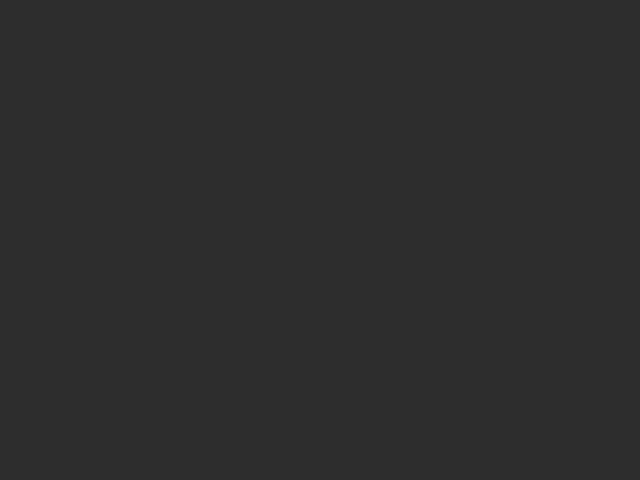
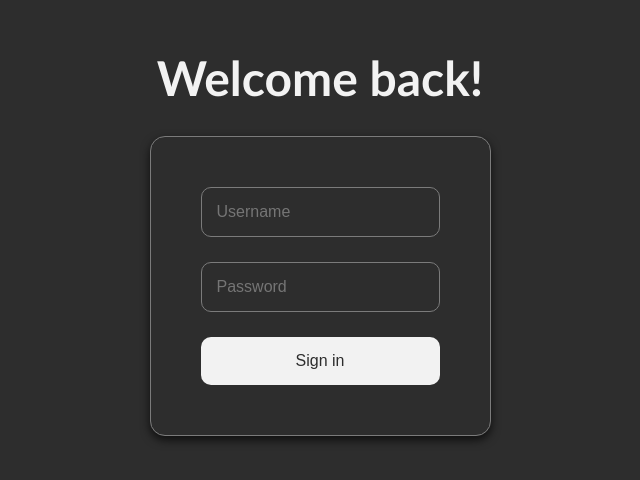
Before and after one commit to wiktorlewandowski9/db-search-assistant, a React (Create React App) app in the folder react-frontend/: page /login in a window 1280 px wide. Before the commit this address had no page. Shown: the part 174-654 px from the top of the page, without its empty margins (320-960 px from the left). Built offline with nearby package versions, Linux system fonts and the light colour scheme.

Commit message:
Implemented frontend JWT authentication

```diff
--- a/react-frontend/src/App.js
+++ b/react-frontend/src/App.js
@@ -1,29 +1,18 @@
 import React from 'react';
 import { BrowserRouter as Router, Routes, Route } from 'react-router-dom';
-import ChatBot from './ChatBot';
-import Header from './Header';
-import Info from './Info';
-import Login from './Login';
-import ProtectedRoute from './ProtectedRoute';
+import Home from './Sites/Home';
+import Login from './Sites/Login';
+import ProtectedRoute from './Utils/ProtectedRoute';
 import './styles.css';
 
 function App() {
     return (
         <Router>
             <Routes>
-        <Route path="/" element={<Login />} />
-        <Route
-          path="/app"
-          element={
-            <ProtectedRoute>
-              <div className="App">
-                <Header />
-                <Info />
-                <ChatBot />
-              </div>
-            </ProtectedRoute>
-          }
-        />
+                <Route path="/login" element={<Login />} />
+                <Route element={<ProtectedRoute />}>
+                    <Route path="/" element={<Home />} />
+                </Route>
             </Routes>
         </Router>
     );
--- /dev/null
+++ b/react-frontend/src/Components/Header.js
@@ -0,0 +1,39 @@
+import React from 'react';
+import '../styles.css';
+import logo from "../Images/logo.svg";
+import { useNavigate } from 'react-router-dom';
+
+const Header = () => {
+  const navigate = useNavigate();
+  const username = localStorage.getItem('username');
+
+  const handleLogout = () => {
+    localStorage.removeItem('authToken');
+    localStorage.removeItem('username');
+    navigate('/');
+  };
+
+  return (
+    <header className="header">
+      <a href='http://localhost:3000' className='header-left-side'>
+        <img src={logo} alt="Logo" />
+        <p>DB Search Assistant</p>
+      </a>
+
+      <div className='header-menu'>
+        <a href='http://localhost:3000'>Start</a>
+        <a href='https://github.com/wiktorlewandowski9/db-search-assistant'>Github</a>
+        {username ? (
+          <>
+            <span>Welcome, {username}</span>
+            <button onClick={handleLogout}>Logout</button>
+          </>
+        ) : (
+          <a href='https://github.com/wiktorlewandowski9/db-search-assistant'>User</a>
+        )}
+      </div>
+    </header>
+  );
+};
+
+export default Header;
--- a/react-frontend/src/Info.js
+++ b/react-frontend/src/Components/Info.js
@@ -1,5 +1,5 @@
 import React from 'react';
-import './styles.css';
+import '../styles.css';
 
 const Header = () => {
 
--- a/react-frontend/src/Header.js
+++ /dev/null
@@ -1,23 +0,0 @@
-import React from 'react';
-import './styles.css';
-import logo from "./images/logo.svg"
-
-const Header = () => {
-  return (
-    <header className="header">
-
-      <a href='http://localhost:3000' className='header-left-side'>
-        <img src={logo} alt="Logo"/>
-        <p>DB Search Assistant</p>
-      </a>
-
-      <div className='header-menu'>
-        <a href='http://localhost:3000'>Start</a>
-        <a href='https://github.com/wiktorlewandowski9/db-search-assistant'>Github</a>
-        <a href='https://github.com/wiktorlewandowski9/db-search-assistant'>User</a>
-      </div>
-    </header>
-  );
-};
-
-export default Header;
--- a/react-frontend/src/ProtectedRoute.js
+++ /dev/null
@@ -1,14 +0,0 @@
-import React from 'react';
-import { Navigate } from 'react-router-dom';
-
-// Sprawdzenie, czy użytkownik jest zalogowany (przykład użycia localStorage)
-const isAuthenticated = () => !!localStorage.getItem('authToken');
-
-const ProtectedRoute = ({ children }) => {
-    if (!isAuthenticated()) {
-        return <Navigate to="/" />;
-    }
-    return children;
-};
-
-export default ProtectedRoute;
--- /dev/null
+++ b/react-frontend/src/Sites/Home.js
@@ -0,0 +1,17 @@
+import React from 'react';
+import '../styles.css';
+import ChatBot from '../Components/ChatBot';
+import Header from '../Components/Header';
+import Info from '../Components/Info';
+
+function App() {
+  return (
+    <div className='Home'>
+        <Header/>
+        <Info/>
+        <ChatBot/>
+    </div>
+  );
+}
+
+export default App;
--- a/react-frontend/src/Login.js
+++ b/react-frontend/src/Sites/Login.js
@@ -5,24 +5,37 @@ const Login = () => {
     const [username, setUsername] = useState('');
     const [password, setPassword] = useState('');
     const [error, setError] = useState(null);
+    const [loading, setLoading] = useState(false);
     const navigate = useNavigate();
 
-    // (Just for tests) TODO
     const handleLogin = async (e) => {
         e.preventDefault();
         setError(null);
+        setLoading(true);
 
-        if (username === 'admin' && password === 'password') {
-            localStorage.setItem('authToken', 'dummyToken12345');
-            navigate('/app');
-        } else {
+        try {
+            const response = await fetch('http://localhost:3001/api/login', {
+                method: 'POST',
+                headers: { 'Content-Type': 'application/json' },
+                credentials: 'include',
+                body: JSON.stringify({ username, password }),
+            });
+
+            if (!response.ok) {
+                throw new Error('Invalid credentials');
+            }
+            console.log(response.ok)
+            navigate('/');
+        } catch (err) {
             setError('Invalid username or password.');
+        } finally {
+            setLoading(false);
         }
     };
 
     return (
         <div className="login-container">
-            <h1>Sign in</h1>
+            <h1>Welcome back!</h1>
             <form onSubmit={handleLogin} className="login-form">
                 <input
                     type="text"
@@ -39,7 +52,9 @@ const Login = () => {
                     required
                 />
                 {error && <p className="error-message">{error}</p>}
-                <button type="submit">Sign in</button>
+                <button type="submit" disabled={loading}>
+                    {loading ? 'Signing in...' : 'Sign in'}
+                </button>
             </form>
         </div>
     );
--- /dev/null
+++ b/react-frontend/src/Utils/ProtectedRoute.js
@@ -0,0 +1,32 @@
+import React, { useEffect, useState } from 'react';
+import { Navigate, Outlet } from 'react-router-dom';
+
+const ProtectedRoute = () => {
+    const [isAuthenticated, setIsAuthenticated] = useState(null);
+
+    useEffect(() => {
+        const verifyAuth = async () => {
+            try {
+                const response = await fetch('http://localhost:3001/api/protected', {
+                    method: 'GET',
+                    credentials: 'include',
+                });
+
+                setIsAuthenticated(response.ok);
+            } catch {
+                setIsAuthenticated(false);
+            }
+        };
+
+        verifyAuth();
+    }, []);
+
+
+    if (isAuthenticated === null) {
+        return null;
+    }
+
+    return isAuthenticated ? <Outlet /> : <Navigate to="/login" />;
+};
+
+export default ProtectedRoute;
```
Also changed, not shown: react-frontend/src/Components/ChatBot.js (renamed from react-frontend/src/ChatBot.js). Lines whose indentation alone changed are shown as unchanged.
